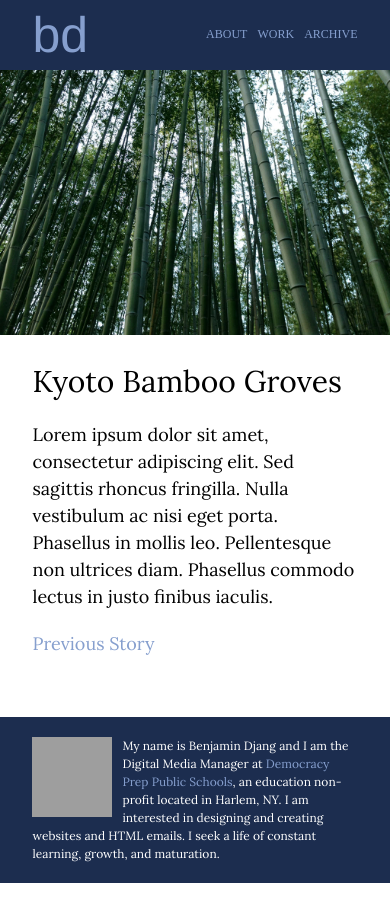
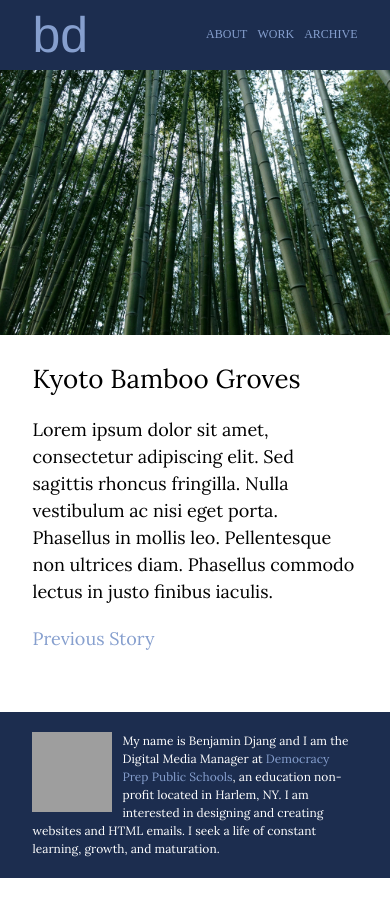
Before and after one commit to bdjang/benjamin-djang, a Jekyll site: the page built from index.html, in a window 390 px wide. Built offline with Jekyll 4.4.1, drawn with Linux system fonts in a browser that asks for light colours; the list of posts is cut into pages by our own code; grey boxes are pictures that could not be loaded.

Commit message:
Adjusted h1 size for mobile view

```diff
--- a/css/main.scss
+++ b/css/main.scss
@@ -289,7 +289,7 @@ footer {
 		padding:0;
 	}*/
 	h1 {
-		font-size: 30px;
+		font-size: 26px;
 	}
 	h2 {
 		font-size: 20px;
```
